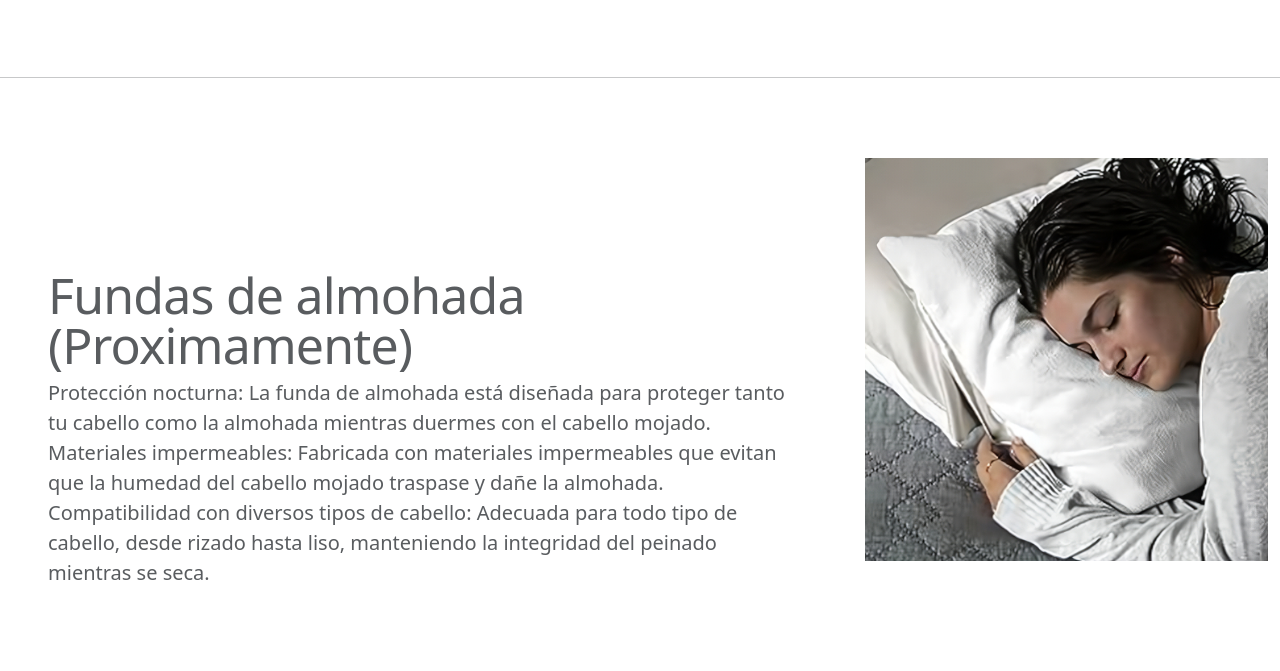
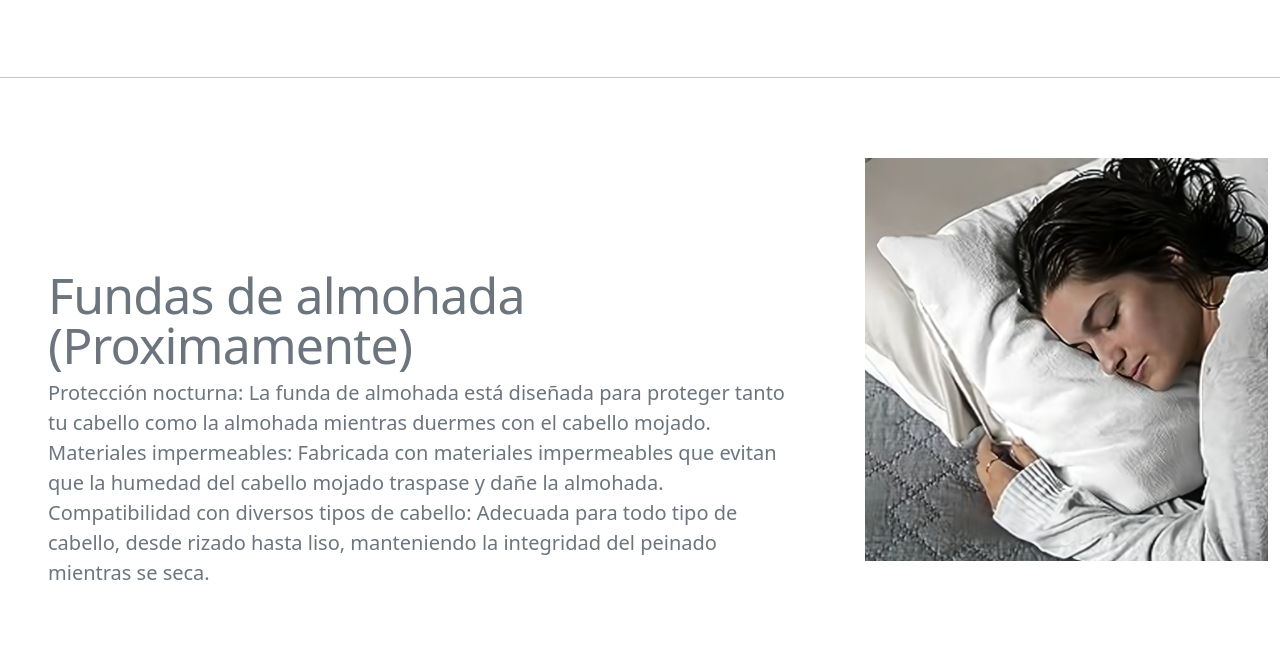
Before and after one commit to Horacio1608/web-Crezcosiendo_MDP_Programa, a plain HTML site: page products.html in a window 1280 px wide. Shown: the part 1097-1768 px from the top of the page. Drawn offline with nearby package versions, Linux system fonts and the light colour scheme.

Commit message:
daniel, text secondary products

```diff
--- a/products.html
+++ b/products.html
@@ -70,8 +70,8 @@
 
             <div class="row justify-content-end mx-0 pb-5 featurette">
                 <div class="col-md-8 px-5">
-                    <h2 class="featurette-heading fw-normal lh-1 text-body-secondary">Fundas de almohada (Proximamente)</h2>
-                    <p class="lead text-body-secondary">
+                    <h2 class="featurette-heading fw-normal lh-1 text-secondary">Fundas de almohada (Proximamente)</h2>
+                    <p class="lead text-secondary">
                         <b>Protección nocturna</b>: La funda de almohada está diseñada para proteger tanto tu
                         cabello como la almohada mientras duermes con el cabello mojado.
                         <br>
```
